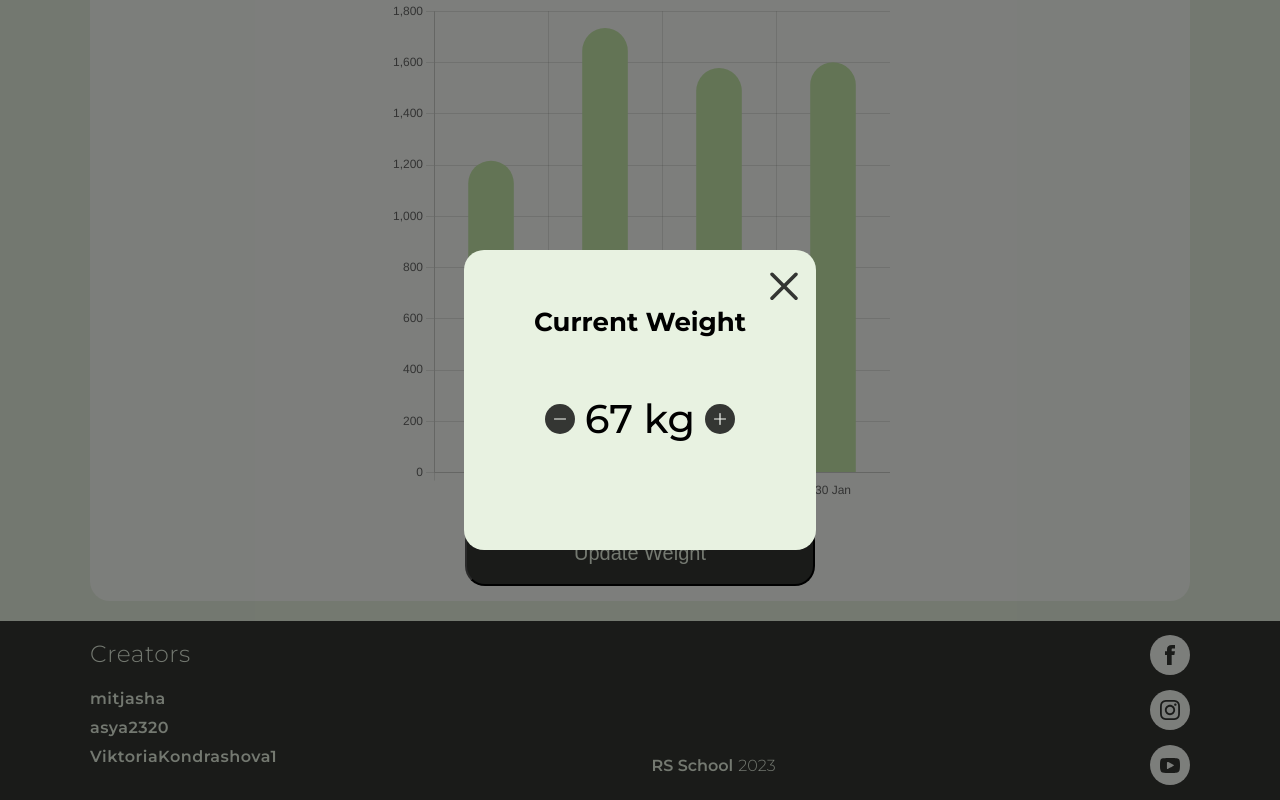
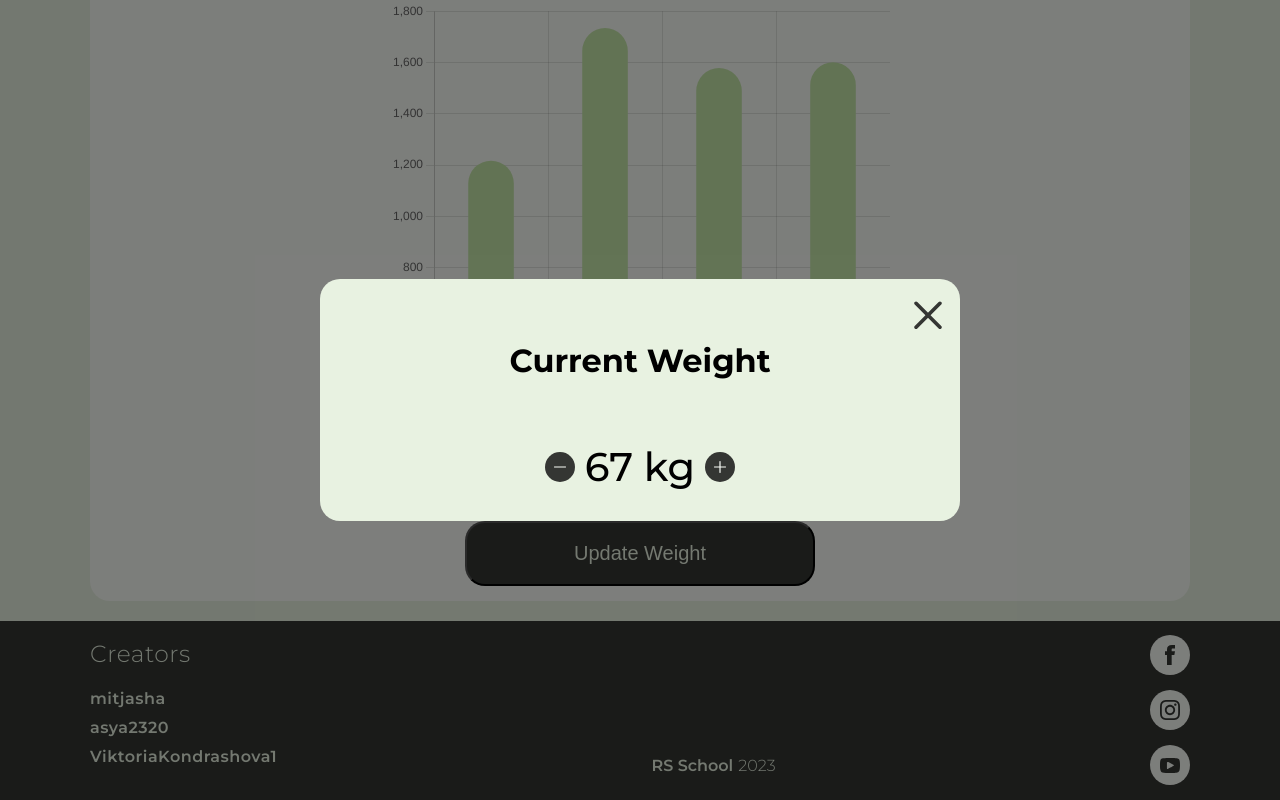
Before and after one commit to mitjasha/avocado, a React (Create React App) app: page /progress in a window 1280 px wide. Both pictures are taken after a click on the button "Update Weight". Shown: the part 670-1470 px from the top of the page. Built offline with nearby package versions, Linux system fonts and the light colour scheme.

Commit message:
feat: add modal component

```diff
--- a/src/components/Modals/BasicModalComponent/BasicModalComponent.tsx
+++ b/src/components/Modals/BasicModalComponent/BasicModalComponent.tsx
@@ -2,14 +2,36 @@ import React from "react";
 import "./BasicModalComponent.scss";
 
 export interface BasicModalComponentProps {
-  className?: string;
+  children?: React.ReactNode;
+  title?: string;
 }
 
 const BasicModalComponent: React.FC<BasicModalComponentProps> = ({
-  className,
+  children,
+  title,
 }) => {
-  const classes = `${"pop-up"} ${className}`;
-  return <div className={classes}>1</div>;
+  const closePopUp = () => {
+    const popUp = document.querySelector(
+      ".pop-up-wrapper",
+    ) as HTMLButtonElement;
+    popUp.style.opacity = "0";
+    popUp.style.visibility = "hidden";
+  };
+
+  return (
+    <div className="pop-up-wrapper">
+      <div className="pop-up">
+        <button
+          type="button"
+          className="pop-up__close"
+          aria-label="close"
+          onClick={closePopUp}
+        />
+        <h3 className="pop-up__title">{title}</h3>
+        {children}
+      </div>
+    </div>
+  );
 };
 
 export default BasicModalComponent;
--- a/src/pages/ProgressScreen/ProgressScreen.scss
+++ b/src/pages/ProgressScreen/ProgressScreen.scss
@@ -84,60 +84,17 @@
   }
 }
 
-.update-weight-pop-up {
-  position: fixed;
-  z-index: 2;
-  width: 100%;
-  height: 100%;
-  background-color: rgba(0, 0, 0, 0.5);
-  top: 0;
-  left: 0;
-  opacity: 0;
-  visibility: hidden;
+.pop-up__update {
+  display: flex;
   align-items: center;
   justify-content: center;
-  transition: all 0.4s ease 0s;
-  display: flex;
+  gap: 10px;
+  padding-top: 30px;
 }
 
-.pop-up {
-  width: 352px;
-  height: 300px;
-  background-color: $bg-color;
-  border-radius: 20px;
-  text-align: center;
-  position: relative;
-
-  &__close {
-    position: absolute;
-    width: 44px;
-    height: 44px;
-    top: 10px;
-    right: 10px;
-    background-image: url(../../assets/svg/plus.svg);
-    transform: rotate(45deg);
-    cursor: pointer;
-    border: none;
-    background-color: transparent;
-  }
-
-  &__title {
-    font-size: 26px;
-    padding-top: 30px;
-  }
-
-  &__update {
-    display: flex;
-    align-items: center;
-    justify-content: center;
-    gap: 10px;
-    padding-top: 30px;
-  }
-
-  &__weight {
-    font-size: 40px;
-    font-weight: 500;
-  }
+.pop-up__weight {
+  font-size: 40px;
+  font-weight: 500;
 }
 
 @media screen and (min-width: $media-tab-pt) {
--- a/src/pages/ProgressScreen/ProgressScreen.tsx
+++ b/src/pages/ProgressScreen/ProgressScreen.tsx
@@ -1,6 +1,7 @@
 import React from "react";
 import ChartComponent from "../../components/ChartComponent/ChartComponent";
 import BarChartComponent from "../../components/BarChartComponent/BarChartComponent";
+import BasicModalComponent from "../../components/Modals/BasicModalComponent/BasicModalComponent";
 import PlusMinusButton from "../../components/Buttons/PlusMinusButton/PlusMinusButton";
 import minus from "../../assets/svg/minus-light.svg";
 import plus from "../../assets/svg/plus-light.svg";
@@ -25,18 +26,12 @@ const ProgressScreen: React.FC = () => {
   };
   const openPopUp = () => {
     const popUp = document.querySelector(
-      ".update-weight-pop-up",
+      ".pop-up-wrapper",
     ) as HTMLButtonElement;
     popUp.style.opacity = "1";
     popUp.style.visibility = "visible";
   };
-  const closePopUp = () => {
-    const popUp = document.querySelector(
-      ".update-weight-pop-up",
-    ) as HTMLButtonElement;
-    popUp.style.opacity = "0";
-    popUp.style.visibility = "hidden";
-  };
+
   return (
     <div className="progress-screen">
       <h1 className="progress-screen__title">Your Progress</h1>
@@ -86,15 +81,7 @@ const ProgressScreen: React.FC = () => {
           </div>
         </div>
       </div>
-      <div className="update-weight-pop-up">
-        <div className="pop-up">
-          <button
-            type="button"
-            className="pop-up__close"
-            aria-label="close"
-            onClick={closePopUp}
-          />
-          <h3 className="pop-up__title">Current Weight</h3>
+      <BasicModalComponent title="Current Weight">
         <div className="pop-up__update">
           <PlusMinusButton>
             <img src={minus} alt="minus" className="plus-minus-img" />
@@ -104,8 +91,7 @@ const ProgressScreen: React.FC = () => {
             <img src={plus} alt="plus" className="plus-minus-img" />
           </PlusMinusButton>
         </div>
-        </div>
-      </div>
+      </BasicModalComponent>
     </div>
   );
 };
```
Lines whose indentation alone changed are shown as unchanged.
